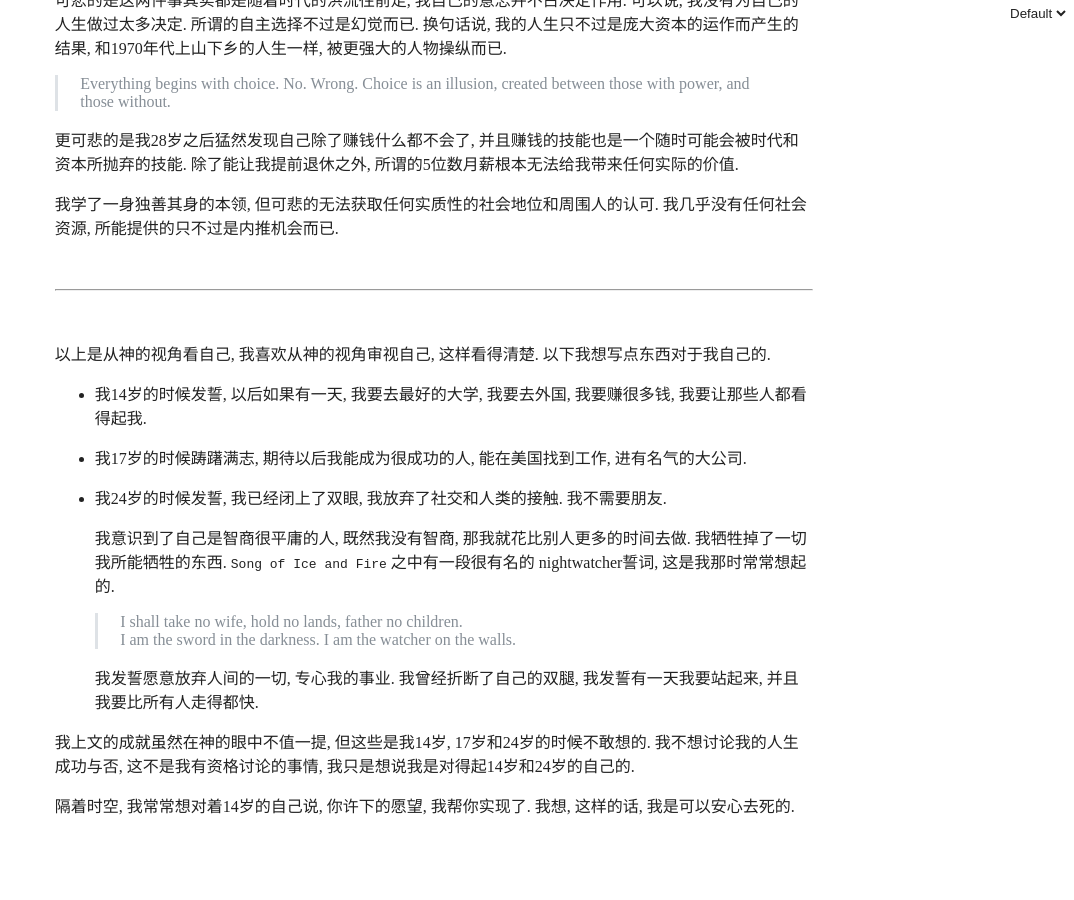
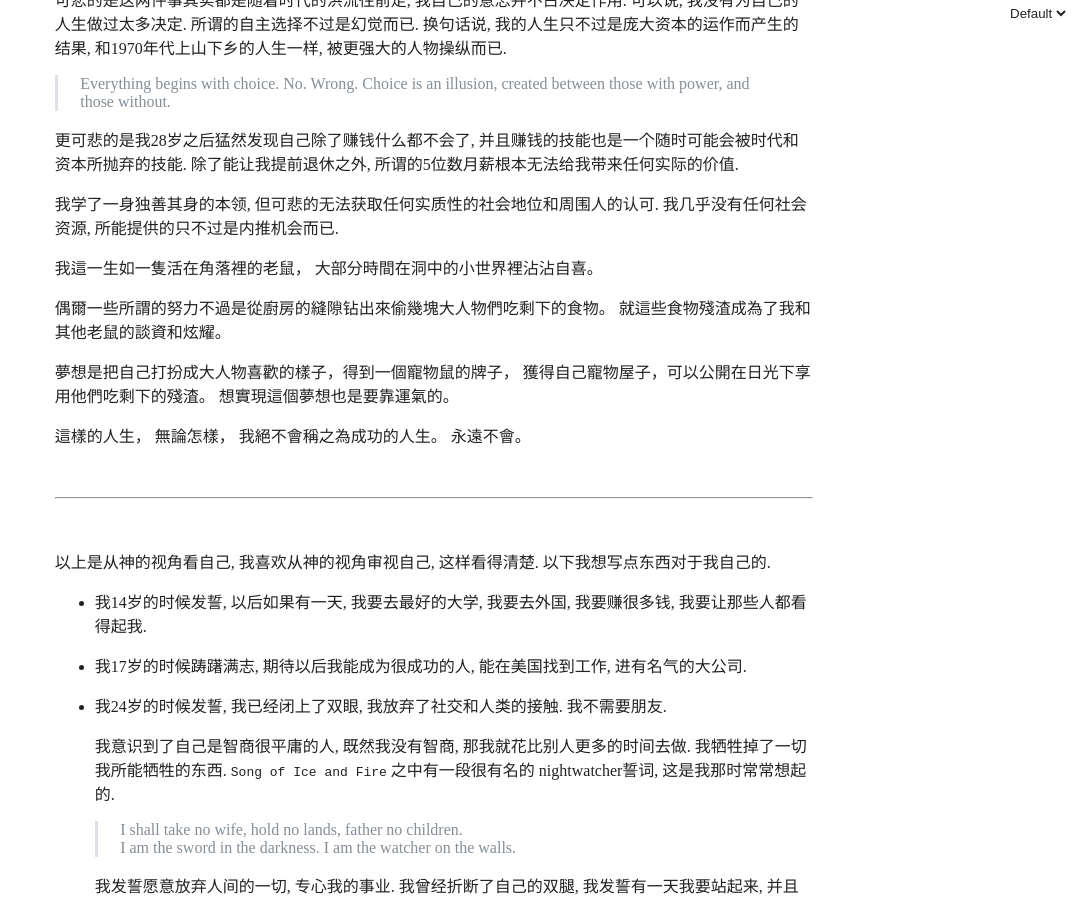
Before and after one commit to AsheBlade/TombStone, a Jekyll site: the page built from about.md, in a window 1280 px wide and 900 px high, scrolled down 875 px. Shown: the whole window, without its empty margins (206-1280 px from the left). Built offline with Jekyll 4.4.1, drawn with Linux system fonts in a browser that asks for light colours; before the commit the page ends 1716 px from its top, so only the background shows below that.

Commit message:
Update about.md

```diff
--- a/about.md
+++ b/about.md
@@ -21,6 +21,14 @@ permalink: /about/
 更可悲的是我28岁之后猛然发现自己除了赚钱什么都不会了, 并且赚钱的技能也是一个随时可能会被时代和资本所抛弃的技能.  除了能让我提前退休之外, 所谓的5位数月薪根本无法给我带来任何实际的价值.
 
 我学了一身独善其身的本领, 但可悲的无法获取任何实质性的社会地位和周围人的认可. 我几乎没有任何社会资源, 所能提供的只不过是内推机会而已.
+
+我這一生如一隻活在角落裡的老鼠， 大部分時間在洞中的小世界裡沾沾自喜。
+
+偶爾一些所謂的努力不過是從廚房的縫隙钻出來偷幾塊大人物們吃剩下的食物。 就這些食物殘渣成為了我和其他老鼠的談資和炫耀。
+
+夢想是把自己打扮成大人物喜歡的樣子，得到一個寵物鼠的牌子， 獲得自己寵物屋子，可以公開在日光下享用他們吃剩下的殘渣。  想實現這個夢想也是要靠運氣的。
+
+這樣的人生， 無論怎樣， 我絕不會稱之為成功的人生。 永遠不會。
 
 <br>
 
```
